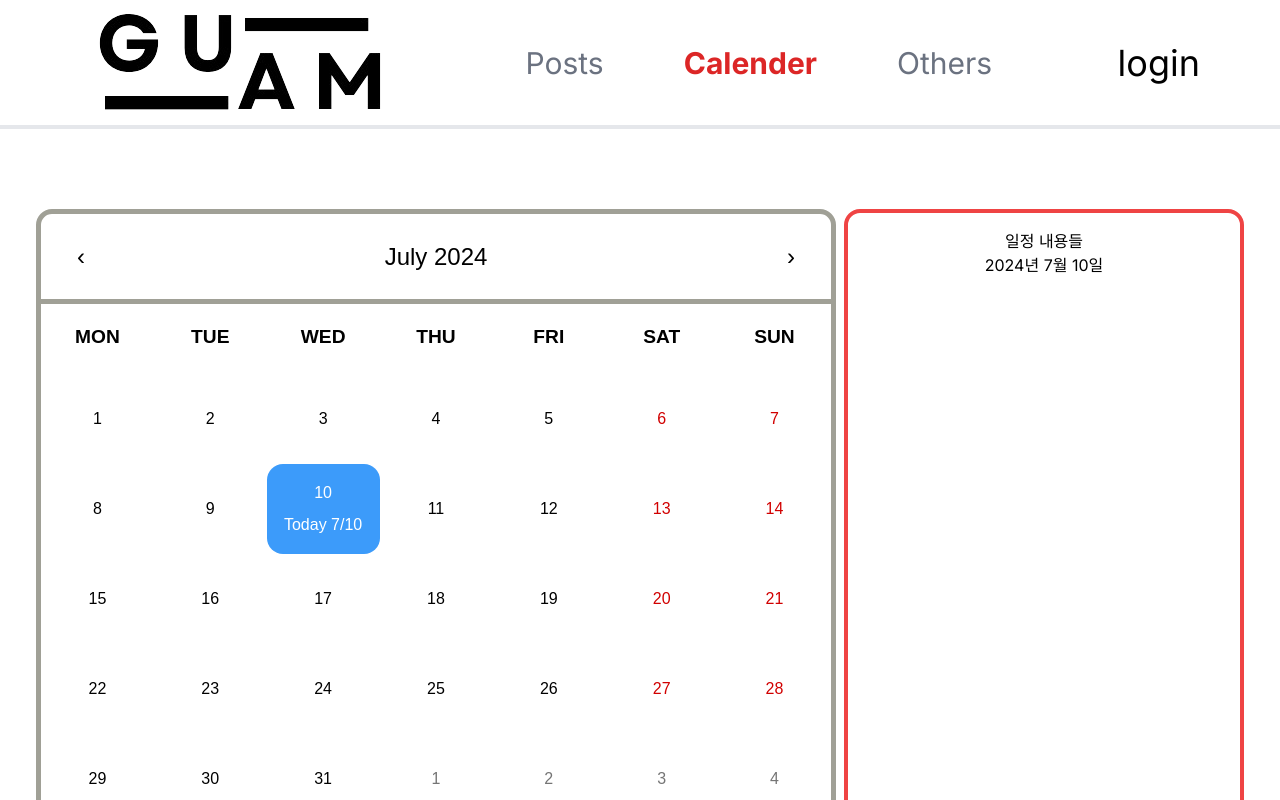
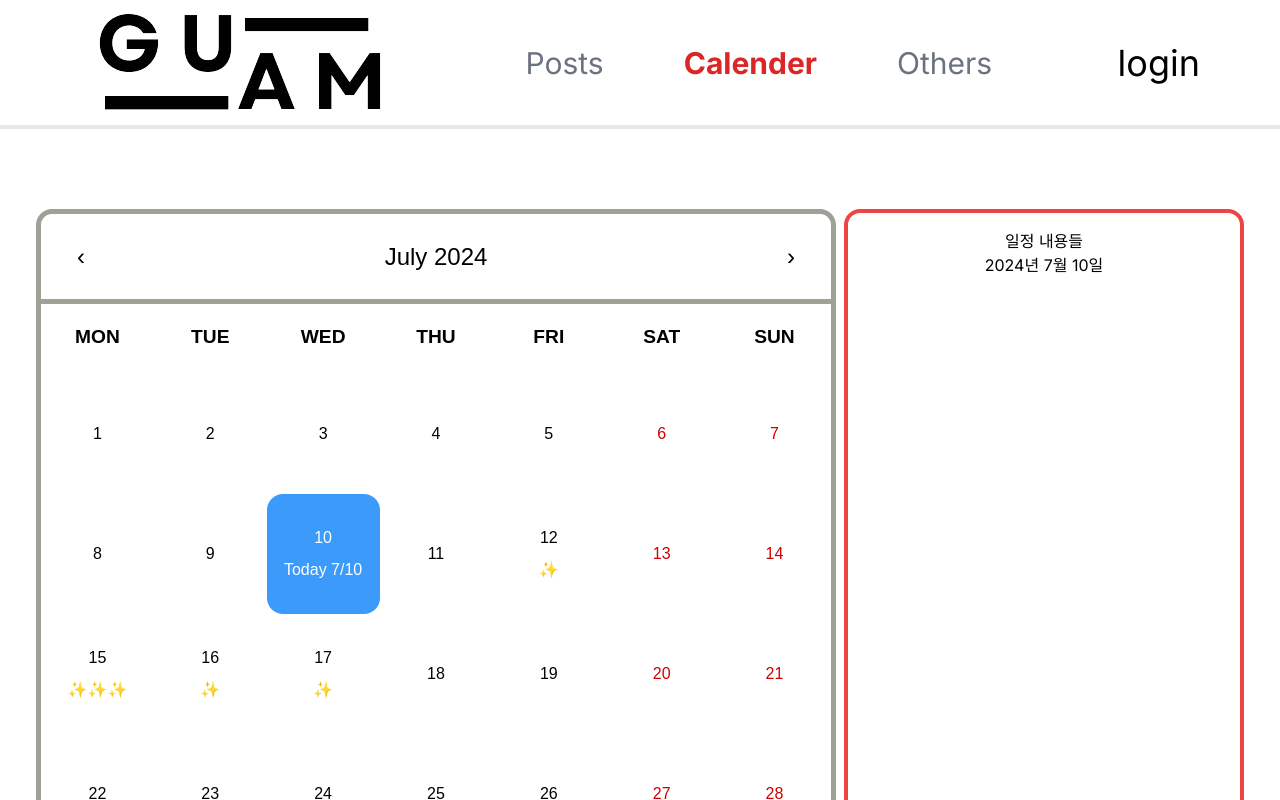
Before and after one commit to eeekeee/nextjs-typescript, a Next.js app: page /calendar in a window 1280 px wide. Shown: the top 800 px of the page. Built offline with nearby package versions, Linux system fonts and the light colour scheme.

Commit message:
feat: calendar 일정 목록 불러오기 및 캘린더 표시 구현

```diff
--- a/app/calendar/page.tsx
+++ b/app/calendar/page.tsx
@@ -1,16 +1,76 @@
 "use client";
 
-import { useState } from "react";
+import { useEffect, useState } from "react";
 import Calendar from "react-calendar";
 import "react-calendar/dist/Calendar.css";
 import "../../assets/custom-calendar.css";
 
 type ValuePiece = Date | null;
 type Value = ValuePiece | [ValuePiece, ValuePiece];
+type Todo = {
+  title: string;
+  date: Date;
+};
 
 export default function CalendarPage() {
-  const today = new Date();
+  const offset = new Date().getTimezoneOffset() * 60000;
+  const today = new Date(Date.now() - offset);
   const [date, setDate] = useState<Value>(today);
+  const [todos, setTodos] = useState<Todo[]>([]);
+
+  const sampleTodos = [
+    {
+      title: "놀기",
+      date: new Date("2024-07-12"),
+    },
+    {
+      title: "놀기",
+      date: new Date("2024-07-15"),
+    },
+    {
+      title: "놀기2xxxxxxxxxxxxxxxxx",
+      date: new Date("2024-07-15"),
+    },
+    {
+      title: "놀기3",
+      date: new Date("2024-07-15"),
+    },
+    {
+      title: "공부하기 16",
+      date: new Date("2024-07-16"),
+    },
+    {
+      title: "운동하기 17",
+      date: new Date("2024-07-17"),
+    },
+    {
+      title: "운동하기 29",
+      date: new Date("2024-07-29"),
+    },
+    {
+      title: "운동하기 8-2",
+      date: new Date("2024-08-2"),
+    },
+  ];
+
+  useEffect(() => {
+    if (date instanceof Date) {
+      const selectedDate = formattedDate(date);
+      const filteredTodos = sampleTodos.filter(
+        (todo) => formattedDate(todo.date) === selectedDate
+      );
+      setTodos(filteredTodos);
+    } else {
+      setTodos([]);
+    }
+  }, [date]);
+
+  const formattedDate = (date: Date) => {
+    const year = date.getFullYear();
+    const month = String(date.getMonth() + 1).padStart(2, "0");
+    const day = String(date.getDate()).padStart(2, "0");
+    return `${year}-${month}-${day}`;
+  };
 
   const dateChangeHandler = (newDate: Value) => {
     setDate(newDate);
@@ -25,14 +85,25 @@ export default function CalendarPage() {
   };
 
   const addContent = ({ date }: { date: Date }) => {
+    let content = [];
     if (isSameDay(date, today)) {
-      return (
-        <p>
+      content.push(
+        <p key={`today-${date.getDate()}`}>
           Today {date.getMonth() + 1}/{date.getDate()}
         </p>
       );
+    } else {
+      content.push(<br key={`break-${date.getDate()}`} />);
     }
-    return null;
+    const todosForDate = sampleTodos.filter((todo) =>
+      isSameDay(todo.date, date)
+    );
+
+    for (let i = 0; i < todosForDate.length; i++) {
+      content.push(<span key={`todo-${i}-${date.getDate()}`}>✨</span>);
+    }
+
+    return <>{content}</>;
   };
 
   return (
@@ -56,6 +127,11 @@ export default function CalendarPage() {
               day: "2-digit",
             })}
           </p>
+          {todos.map((todo, index) => (
+            <p key={index} className="border-4 py-4">
+              {todo.title}
+            </p>
+          ))}
         </div>
       </div>
     </main>
--- a/assets/custom-calendar.css
+++ b/assets/custom-calendar.css
@@ -19,6 +19,14 @@
 
 .react-calendar__navigation__arrow {
   width: 80px;
+}
+
+.react-calendar__navigation__prev-button {
+  border-radius: 0.7rem 0 0 0;
+}
+
+.react-calendar__navigation__next-button {
+  border-radius: 0 0.7rem 0 0;
 }
 
 .react-calendar__navigation button {
@@ -60,11 +68,11 @@
 
 .react-calendar__tile {
   max-width: 100%;
-  height: 90px;
+  height: 120px;
   padding: 12px 6px;
   background: none;
   text-align: center;
-  line-height: 16px;
+  line-height: 12px;
   font: inherit;
 }
 
```
